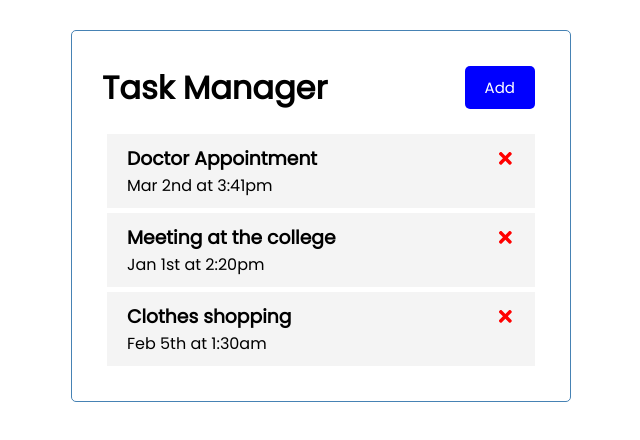
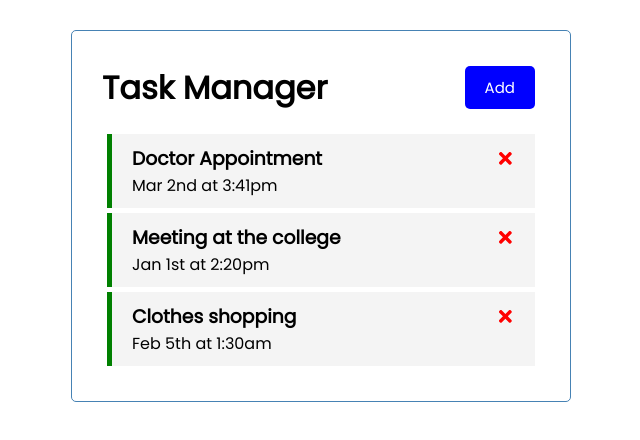
Before and after one commit to shubham-pal-au9/project_task_tracker, a React (Create React App) app in the folder react-task-tracker/: page / in a window 1280 px wide. Shown: the top 440 px of the page, without its empty margins (319-959 px from the left). Built offline with nearby package versions, Linux system fonts and the light colour scheme.

Commit message:
Added_toggle_reminder

```diff
--- a/react-task-tracker/src/App.js
+++ b/react-task-tracker/src/App.js
@@ -31,10 +31,18 @@
   setTasks(tasks.filter((task) => task.id !== id) )
 }
 
+  // Toggle Reminder
+  const toggleReminder = (id) => {
+    setTasks(tasks.map((task) => task.id === id ? { ...task, reminder: !task.reminder } : task
+
+    ))
+  }
+
+
   return (
     <div className="container">
       <Header/>
-      <Tasks tasks={tasks} onDelete={deleteTask}/>
+      {tasks.length > 0 ? <Tasks tasks={tasks} onDelete={deleteTask} onToggle={toggleReminder}/> :'No tasks to display'}
     </div>
   );
 }
--- a/react-task-tracker/src/components/Task.js
+++ b/react-task-tracker/src/components/Task.js
@@ -1,7 +1,8 @@
 import { FaTimes } from 'react-icons/fa';
-const Task = ({ task,onDelete }) => {
+const Task = ({ task,onDelete, onToggle}) => {
     return(
-        <div className='task'>
+        <div className={`task ${task.reminder ? 'reminder' : ''}`}
+        onDoubleClick={() => onToggle(task.id)}>
             <h3> { task.text }
             <FaTimes
                 style={{ color:'red', cursor: 'pointer' }} onClick={() => onDelete(task.id)}/>
--- a/react-task-tracker/src/components/Tasks.js
+++ b/react-task-tracker/src/components/Tasks.js
@@ -1,11 +1,11 @@
 import Task from './Task';
-const Tasks = ({tasks,onDelete}) => {
+const Tasks = ({tasks,onDelete, onToggle}) => {
 
         return(
         <div>
             {tasks.map((task) => (
                 <Task key={task.id} task={task}
-                onDelete={onDelete}/>
+                onDelete={onDelete} onToggle={onToggle}/>
             ))}
         </div>
     )
```
